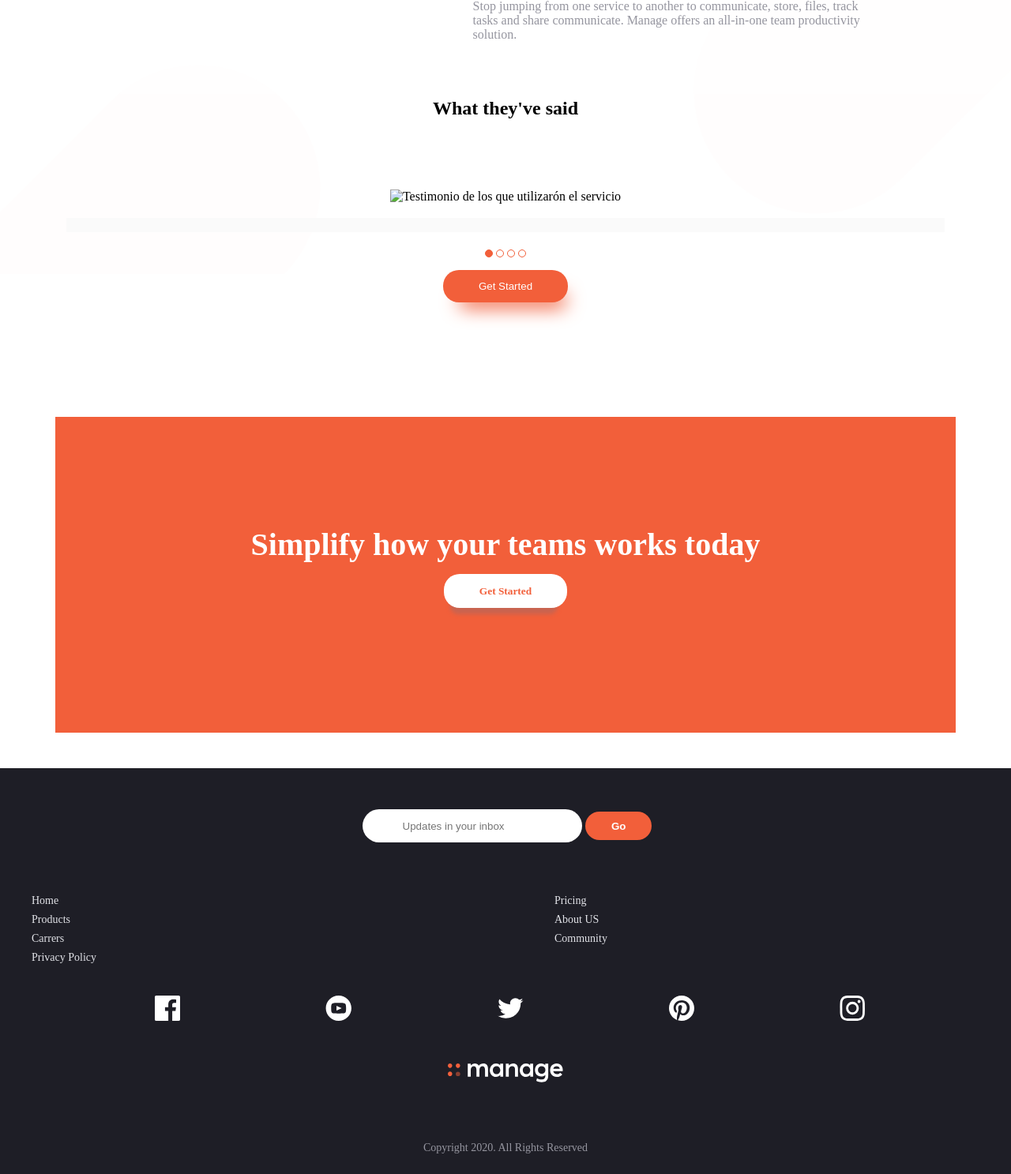
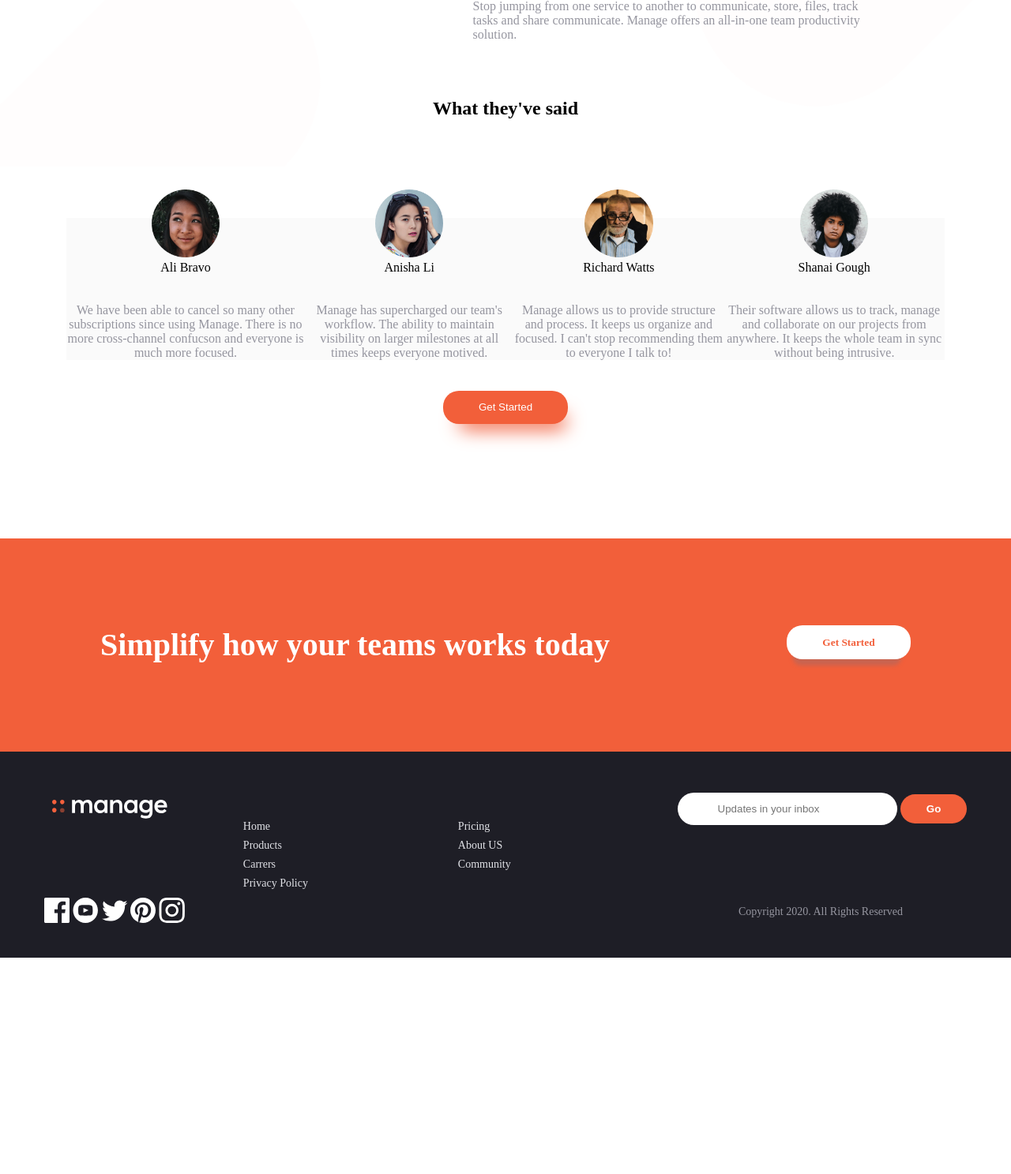
Before and after one commit to MiguelHG2351/Manage-Pages-landing-master, a Flask app: page / in a window 1280 px wide; the page is wider, and only the part inside the window is pictured. Shown: the part 1152-2639 px from the top of that part at 79% size. After the commit the page ends 2365 px from the top of that part, so only its background shows below. Run offline with Flask 2, Linux system fonts and the light colour scheme; some web fonts are replaced.

Commit message:
¡Por fin se completo el challenge!

```diff
--- a/static/css/index.css
+++ b/static/css/index.css
@@ -45,6 +45,7 @@
     /* background-color: #222222; */
     background-repeat: no-repeat, repeat-y;
     font-size: 16px;
+    overflow-x: hidden;
 }
 
 .overlay {
@@ -94,6 +95,11 @@
         background-color: #fff;
         padding: 20px;
         font-weight: bold;
+        cursor: pointer;
+    }
+
+    .list-nav li:hover {
+        color: #babbc0;
     }
 
     .start {
@@ -154,10 +160,15 @@
         cursor: pointer
     }
 
+    .btn-primary:hover {
+        background-color: #f98f75;
+    }
+
     .btn-secondary {
         background-color: #fff;
         color: var(--bright-red);
         outline: none;
+        cursor: pointer;
         border: none;
         border-radius: 20px;
         padding: 1em 3.4em;
@@ -167,6 +178,10 @@
         -webkit-box-shadow: -2px 18px 5px -10px rgba(201,100,80,1);
         -moz-box-shadow: -2px 18px 5px -10px rgba(201,100,80,1);
         box-shadow: -2px 18px 5px -10px rgba(201,100,80,1);
+    }
+
+    .btn-secondary:hover {
+        color: #ebb4ad;
     }
 
     .header-card {
@@ -248,6 +263,7 @@
         align-items: center;
         padding: 50px 15px;
         text-align: center;
+        margin: 0;
     }
 
     .end h1 {
@@ -302,6 +318,10 @@
     .list-footer li a {
         color: #e1e2e7;
         text-decoration: none;
+    }
+
+    .list-footer li a:hover {
+        color: var(--bright-red);
     }
 
     .social-media {
@@ -371,7 +391,7 @@
     .article-presentation {
         display: flex;
         flex-direction: row-reverse;
-        width: 1440px;
+        /* width: 1440px; */
     }
 
     .description {
@@ -385,7 +405,7 @@
     }
 
     .description h1 {
-        font-size: 65px;
+        font-size: 45px;
         color: #242e51;
         margin-bottom: 15px;
         line-height: 1.2;
@@ -420,7 +440,68 @@
         background-color: transparent;
     }
 
+    .card-testimonial {
+        display: flex;
+        margin-bottom: 25px;
+    }
+
+    .options {
+        display: none;
+    }
+
+    .end {
+        display: flex;
+        flex-direction: row;
+        justify-content: space-around;
+        height: 170px;
+    }
+
+    .footer {
+        display: flex;
+        justify-content: center;
+    }
+
+    .container-footer {
+        width: 1200px;
+        display: grid;
+        grid-template-columns: 1fr 50% 1fr;
+        grid-template-areas: "manage nav form"
+                              "social-media nav copy" ;
+        justify-content: center;
+        align-items: center;
+    }
+
+    .register {
+        grid-area: form;
+    }
+
+    .list-footer {
+        grid-area: nav;
+        padding: 70px;
+    }
+
+    .copyright {
+        grid-area: copy;
+    }
+
+    .social-media {
+        grid-area: social-media;
+    }
+
+    .footer-logo {
+        grid-area: manage;
+    }
+
 }
 
-/* @media screen and (min-width: 1200px) {
-} */
+@media screen and (min-width: 1510px) {
+
+    .article-presentation {
+        width: 1440px;
+    }
+
+    .description h1 {
+        font-size: 65px;
+    }
+
+}
--- a/static/js/index.js
+++ b/static/js/index.js
@@ -8,8 +8,10 @@
 const $image = document.getElementById("slider-image");
 const $user = document.getElementById("slider-user");
 const $description = document.getElementById("slider-description");
+const $form = document.getElementById('form');
 let timer = 4000
 
+$form.addEventListener('submit', e => e.preventDefault())
 
 menu.addEventListener('click', () => {
   sidenav.classList.toggle('d-flex')
@@ -32,16 +34,35 @@
     }
 }
 
+
 async function getData() {
   const data = await fetch("static/js/api.json");
   const response = await data.json();
-  return response;
+  this.hola = response;
+  return response
 }
 
-if (matchMedia('(max-width: 1024px)').matches) {
+class API {
 
-async function validSlider() {
-  let data = await getData();
+  renderTemplate(url, description, user) {
+    return `
+    <div>
+      <div class="card-image">
+            <figure>
+              <img src="${url}" id="slider-image" alt="Testimonio de los que utilizarón el servicio" />
+              <p id="slider-user">${user}</p>
+            </figure>
+          </div>
+          <div class="card-description">
+              <p id="slider-description">${description}</p>
+          </div>
+    </div>
+        `
+  }
+
+  async validSlider() {
+      let data =  await getData();
+      if(matchMedia('(max-width:1024px)').matches) {
         if ($image.getAttribute('src') == 0) {
           $image.setAttribute("src", `${data[0].image}`);
           $user.textContent = data[0].user
@@ -71,7 +92,26 @@
           $btn[3].classList.remove('active')
           $btn[0].classList.add('active');
         }
+      } else {
+        slider.innerHTML = ''
+        const html = document.implementation.createHTMLDocument()
+        data.forEach(element => {
+          let {user, image, description} = element
+          debugger
+          const html_string = this.renderTemplate(image, description, user)
+          html.body.innerHTML = html_string
+          const elementos = html.body.children[0]
+          slider.append(elementos)
+        });
+      }
   }
 
-setInterval(validSlider, timer)
 }
+
+  const app = new API()
+  console.log(app)
+  if(matchMedia('(max-width: 1024px)').matches) {
+    setInterval(app.validSlider, timer)
+  } else {
+    app.validSlider()
+  }
--- a/templates/index.html
+++ b/templates/index.html
@@ -106,6 +106,7 @@
   </section>
 
   <footer class="footer">
+    <div class="container-footer">
       <form class="register" id="form">
         <input placeholder="Updates in your inbox" type="email" name="email" />
         <button type="submit">Go</button>
@@ -121,10 +122,10 @@
       </ul>
       <div class="social-media">
         <a href="https://facebook.com" target="__blank"><img src="{{url_for('static', filename='images/icon-facebook.svg')}}" alt=""></a>
-      <a href="#" target="__blank"><img src="{{url_for('static', filename='images/icon-youtube.svg')}}" alt=""></a>
-      <a href="#" target="__blank"><img src="{{url_for('static', filename='images/icon-twitter.svg')}}" alt=""></a>
-      <a href="#" target="__blank"><img src="{{url_for('static', filename='images/icon-pinterest.svg')}}" alt=""></a>
-      <a href="#" target="__blank"><img src="{{url_for('static', filename='images/icon-instagram.svg')}}" alt=""></a>
+        <a href="https://youtube.com" target="__blank"><img src="{{url_for('static', filename='images/icon-youtube.svg')}}" alt=""></a>
+        <a href="https://twitter.com" target="__blank"><img src="{{url_for('static', filename='images/icon-twitter.svg')}}" alt=""></a>
+        <a href="https://pinterest.com" target="__blank"><img src="{{url_for('static', filename='images/icon-pinterest.svg')}}" alt=""></a>
+        <a href="https://instagram.com" target="__blank"><img src="{{url_for('static', filename='images/icon-instagram.svg')}}" alt=""></a>
       </div>
       <div class="footer-logo">
         <img src="{{url_for('static', filename='images/logo-white.svg')}}" alt="">
@@ -132,8 +133,8 @@
       <div class="copyright">
         <p>Copyright 2020. All Rights Reserved</p>
       </div>
+    </div>
   </footer>
-
   <div class="overlay" id="overlay"></div>
 
 <script src="{{url_for('static', filename='js/index.js')}}"></script>
```
Also changed, not shown: site/index.html (+8 -6 lines), site/static/css/index.css (+85 -4 lines), site/static/js/index.js (+46 -6 lines). Lines whose indentation alone changed are shown as unchanged.
